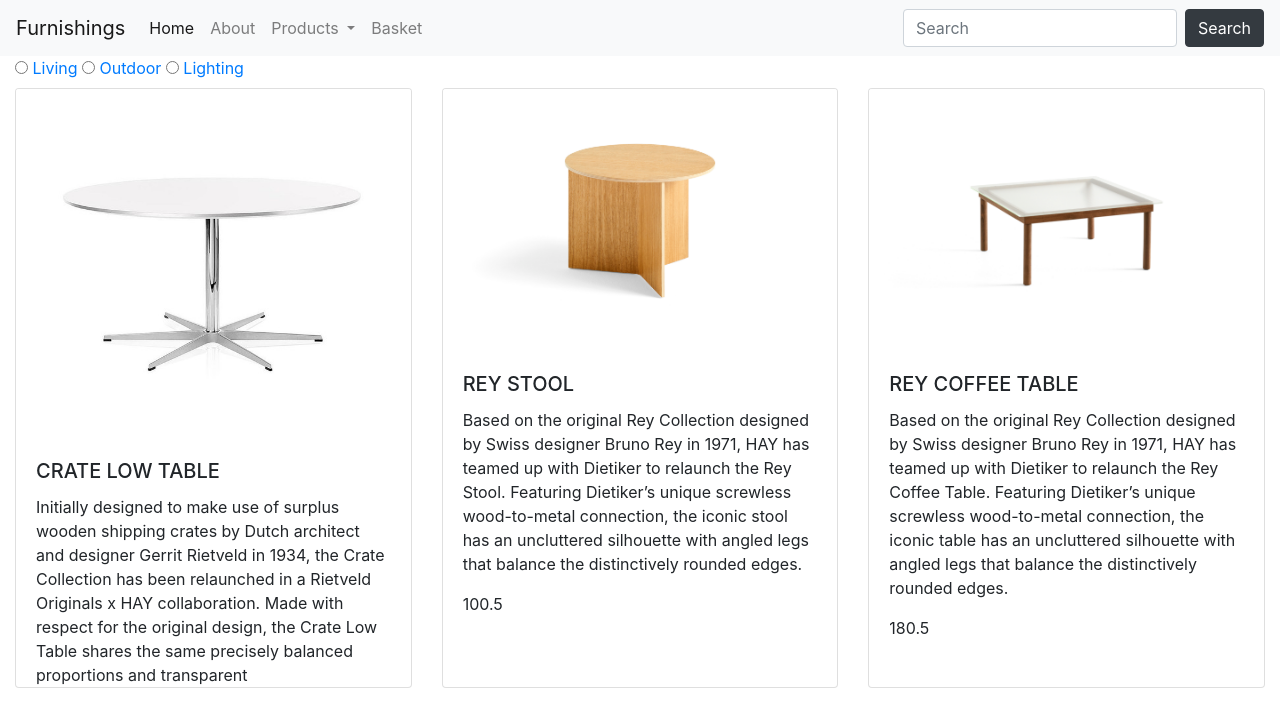
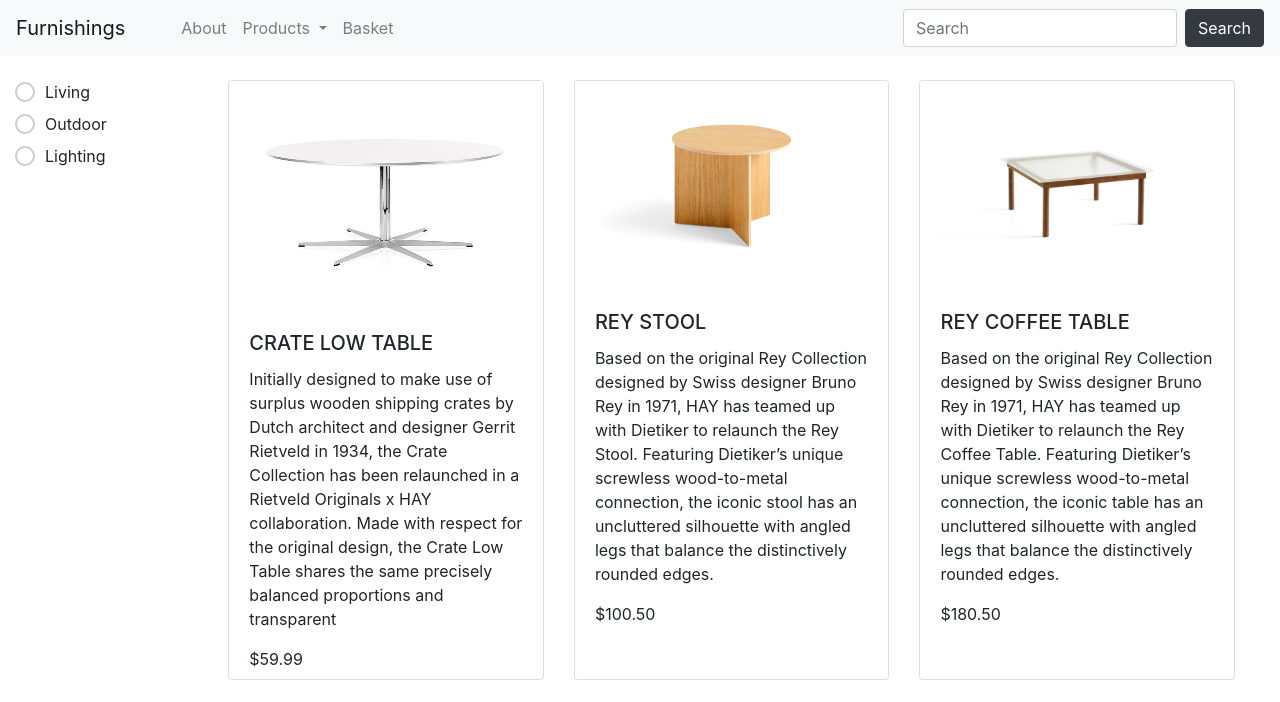
Before and after one commit to Hyunsoo6257/Furnishings, a Flask app: page / in a window 1280 px wide. Shown: the top 702 px of the page. Run offline with Flask 3, Linux system fonts and the light colour scheme; data comes from the database, SQL or seed files in the repository; both versions use the stored data as it was after the commit; some libraries are stand-ins or nearby versions.

Commit message:
modify filter

```diff
--- /dev/null
+++ b/furnishings/static/css/index.css
@@ -0,0 +1,56 @@
+.filter-container {
+  display: flex;
+  justify-content: center;
+  margin-top: 20px;
+}
+
+.filter-item {
+  margin-right: 20px;
+}
+
+.filter-label {
+  display: flex;
+  align-items: center;
+  cursor: pointer;
+}
+
+.filter-input {
+  display: none;
+}
+
+.custom-radio {
+  display: inline-block;
+  width: 20px;
+  height: 20px;
+  border: 2px solid #ccc;
+  border-radius: 50%;
+  margin-right: 10px;
+  position: relative;
+}
+
+.filter-input:checked + .custom-radio::after {
+  content: "";
+  width: 12px;
+  height: 12px;
+  background-color: #007bff;
+  border-radius: 50%;
+  position: absolute;
+  top: 50%;
+  left: 50%;
+  transform: translate(-50%, -50%);
+}
+
+a {
+  text-decoration: none;
+  color: inherit;
+}
+
+a:hover {
+  text-decoration: none;
+}
+
+/* Make the entire label clickable */
+.filter-item a {
+  display: flex;
+  align-items: center;
+}
--- a/furnishings/templates/base.html
+++ b/furnishings/templates/base.html
@@ -25,7 +25,7 @@
     <header>
       <!--navbar-->
       <nav class="navbar navbar-expand-lg navbar-light bg-light">
-        <a class="navbar-brand" href="/">Furnishings</a>
+        <a class="navbar-brand mr-4" href="/">Furnishings</a>
         <button
           class="navbar-toggler"
           type="button"
@@ -39,12 +39,7 @@
         </button>
 
         <div class="collapse navbar-collapse" id="navbarSupportedContent">
-          <ul class="navbar-nav mr-auto">
-            <li class="nav-item active">
-              <a class="nav-link" href="#"
-                >Home <span class="sr-only">(current)</span></a
-              >
-            </li>
+          <ul class="navbar-nav ml-4 mr-auto">
             <li class="nav-item">
               <a class="nav-link" href="#">About</a>
             </li>
--- a/furnishings/templates/index.html
+++ b/furnishings/templates/index.html
@@ -11,19 +11,25 @@
 <!-- marketing information -->
 <section>
   <!--Radio group-->
-  <div>
+  <div class="row mt-4">
+    <div class="col-2 d-flex flex-column">
       {% for category in categories %}
-    <a href="{{url_for('main.index', category_id=category.id)}}">
-      <label for="radio{{category.id}}">
-        <input name="radio-group" type="radio" />
-        <span class="radio-inner-circle"></span>
-        {{category.name}}
+      <a href="{{ url_for('main.index', category_id=category.id) }}">
+        <label class="filter-label" for="radio{{ category.id }}">
+          <input
+            id="radio{{ category.id }}"
+            class="filter-input"
+            name="radio-group"
+            type="radio"
+          />
+          <span class="custom-radio"></span>
+          {{ category.name }}
         </label>
       </a>
       {% endfor %}
     </div>
 
-  <div class="row row-cols-sm-2 row-cols-md-2 row-cols-lg-3">
+    <div class="col-10 row row-cols-sm-2 row-cols-md-2 row-cols-lg-3">
       {% for product in products %}
       <a>
         <div class="col mb-4">
@@ -32,18 +38,19 @@
               src="{{product.image}}"
               class="card-img-top"
               alt="..."
-            style="max-height: 350px"
+              style="max-height: 230px"
             />
             <div class="card-body">
               <h5 class="card-title">{{product.name}}</h5>
               <p class="card-text">{{product.description}}</p>
-            <p class="card-text">{{product.price}}</p>
+              <p class="card-text">{{"$%.2f"|format(product.price)}}</p>
             </div>
           </div>
         </div>
       </a>
       {% endfor %}
     </div>
+  </div>
 </section>
 
 {% endblock %}
--- a/furnishings/templates/order.html
+++ b/furnishings/templates/order.html
@@ -2,14 +2,14 @@
 <!-- display contents of user basket -->
 <section>
   <div class="container">
-    <div class="row co-12 d-flex mt-2 mb-2">
+    <div class="row co-12 d-flex mt-4 mb-4">
       <h3>Shopping Basket</h3>
     </div>
     <!-- each tour on seperate row -->
     {% for product in order.products %}
     <div class="row shadow-md my-row mb-3">
       <div class="col-sm-10 card">
-        <h5 class="card-header">{{product.name}}</h5>
+        <h5 class="card-header bg-white">{{product.name}}</h5>
         <div class="card-body">
           <div class="row">
             <div class="col-2">
--- a/furnishings/templates/product_list.html
+++ b/furnishings/templates/product_list.html
@@ -3,7 +3,7 @@
 <section>
   <div class="text-dark text-center">
     <div>
-      <h1>Select a product</h1>
+      <h1 class="mt-4 mb-4">Select a product</h1>
     </div>
   </div>
   <div class="row row-cols-sm-2 row-cols-md-2 row-cols-lg-3">
@@ -21,6 +21,7 @@
           <div class="card-body">
             <h4 class="card-title">{{product.name}}</h4>
             <p class="card-text">{{product.description}}</p>
+            <p class="card-text">{{"$%.2f"|format(product.price)}}</p>
           </div>
         </div>
       </div>
--- a/furnishings/templates/search.html
+++ b/furnishings/templates/search.html
@@ -18,6 +18,7 @@
       <div class="card-body">
         <h4 class="card-title">{{product.name}}</h4>
         <p class="card-text">{{product.description}}</p>
+        <p class="card-text">{{"$%.2f"|format(product.price)}}</p>
       </div>
       <div class="card-footer">
         <form action="{{url_for('main.order')}}">
```
Also changed, not shown: furnishings/static/img/if more need.jpg (deleted), instance/furnishings.sqlite. Lines whose indentation alone changed are shown as unchanged.
